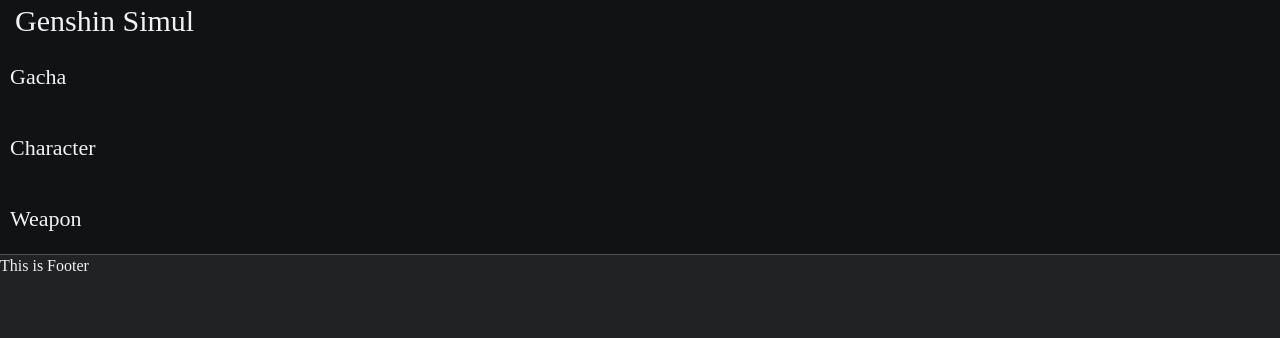
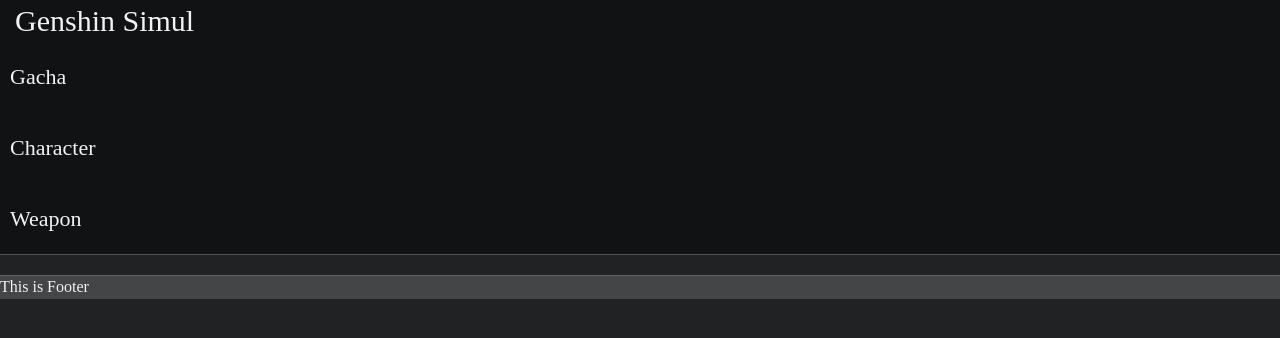
Before and after one commit to lumyjuwon/genshin, a React (Create React App) app: page /gacha in a window 1280 px wide. Shown: the top 338 px of the page. Built offline with nearby package versions, Linux system fonts and the light colour scheme.

Commit message:
add styled component for footer

```diff
--- a/src/components/footer.tsx
+++ b/src/components/footer.tsx
@@ -1,9 +1,17 @@
 import React from 'react';
+import styled from 'styled-components'
 
-export function Footer() {
+export function Footer({children}: any) {
+
+  const Footer = styled.footer({
+    backgroundColor: "#444546",
+    borderTop: "1px solid #616263",
+    marginTop: "20px"
+  });
+
   return (
-    <footer>
-      This is Footer
-    </footer>
-  )
+    <Footer>
+      {children}
+    </Footer>
+  );
 }
```
